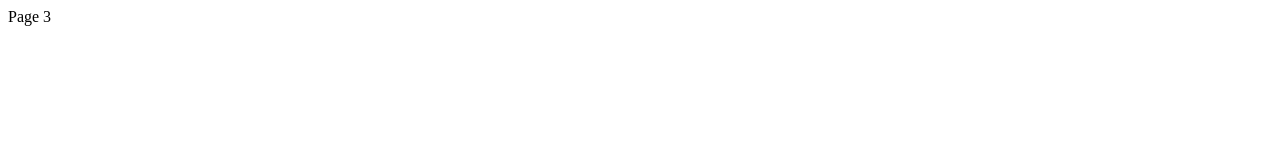
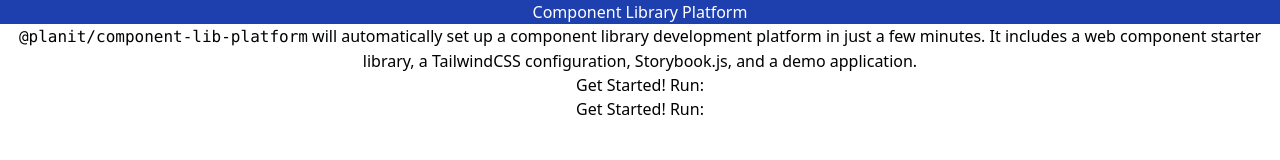
Before and after one commit to planavsky82/component-lib-platform-intro, a plain HTML site: page index.html in a window 1280 px wide. Drawn offline with nearby package versions, Linux system fonts and the light colour scheme.

Commit message:
update page

```diff
--- a/index.html
+++ b/index.html
@@ -1 +1,24 @@
-Page 3
+<!DOCTYPE html>
+<html dir="ltr" lang="en">
+  <head>
+    <meta charset="utf-8" />
+    <meta name="viewport" content="width=device-width, initial-scale=1.0, minimum-scale=1.0, maximum-scale=5.0" />
+    <title>Stencil Component Starter</title>
+    <script src="https://cdn.tailwindcss.com"></script>
+  </head>
+  <body>
+    <main class="m-0 text-center">
+      <h1 class="bg-blue-800 text-white">Component Library Platform</h1>
+      <p>
+        <code>@planit/component-lib-platform</code> will automatically set up a component library development platform in just a few minutes.
+        It includes a <a href="https://developer.mozilla.org/en-US/docs/Web/Web_Components" target="_blank">web component</a> starter library,
+        a <a href=">https://tailwindcss.com/" target="_blank">TailwindCSS</a> configuration,
+        <a href="https://storybook.js.org/">Storybook.js</a>, and a demo application.
+      </p>
+
+      <p>Get Started! Run:</p>
+
+      <p>Get Started! Run:</p>
+    </main>
+  </body>
+</html>
```
